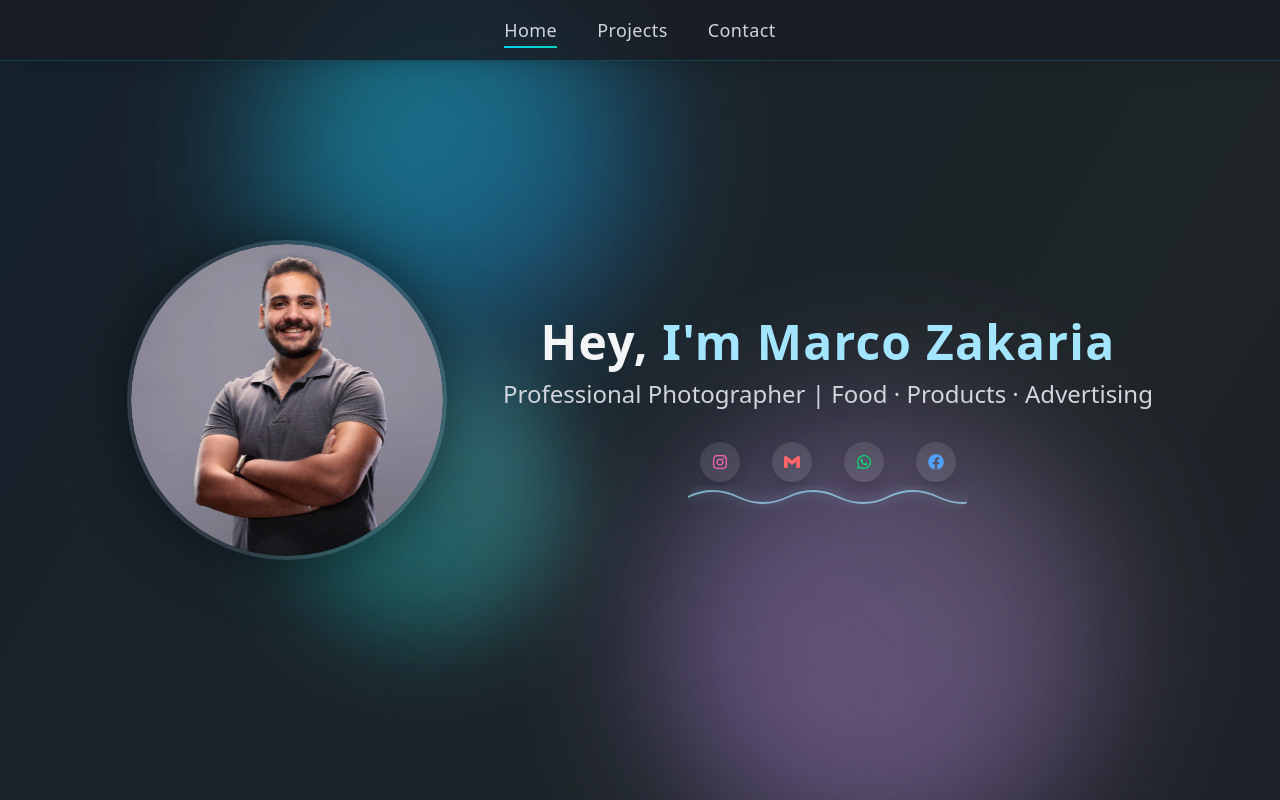
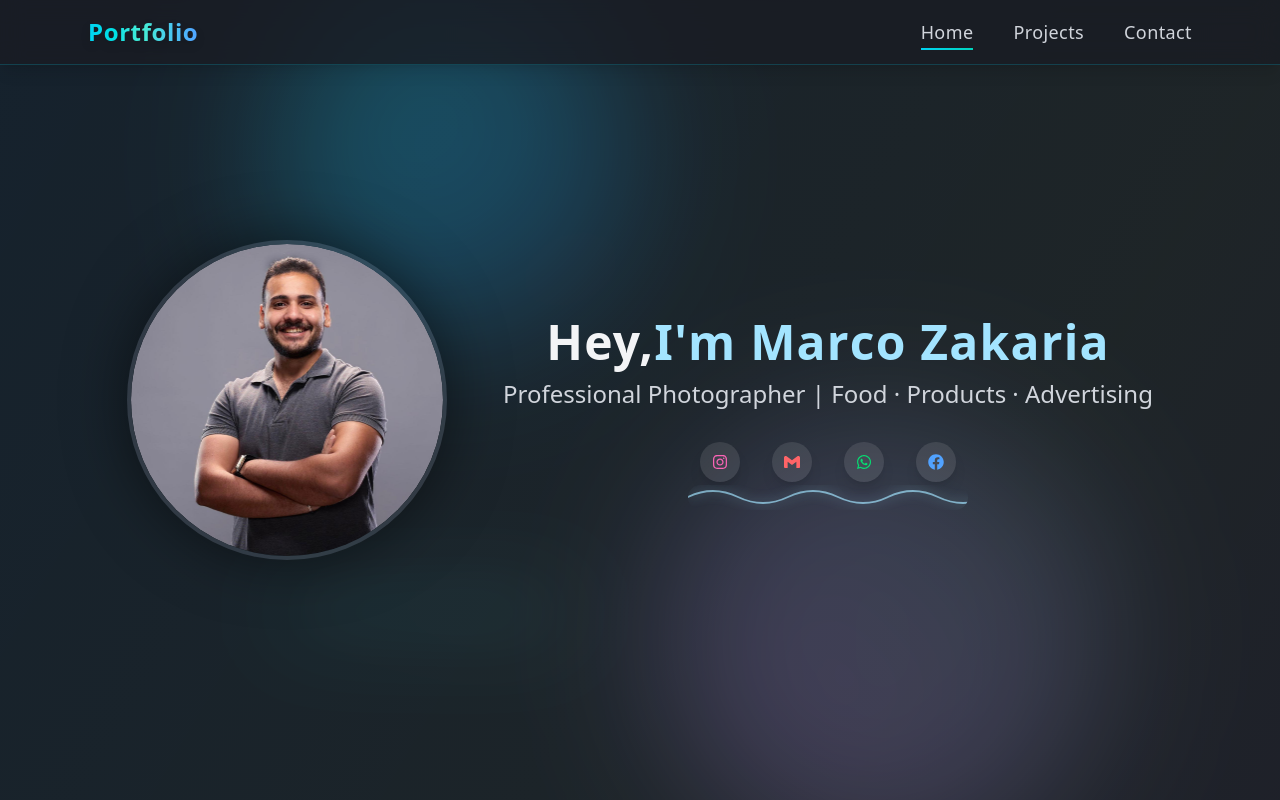
Before and after one commit to youssefshoukry1/Marco-portfolio, a Next.js app: page / in a window 1280 px wide. Shown: the top 800 px of the page. Built offline with nearby package versions, Linux system fonts and the light colour scheme.

Commit message:
update project

```diff
--- a/src/app/Navbar/Navbar.jsx
+++ b/src/app/Navbar/Navbar.jsx
@@ -28,16 +28,11 @@ export default function Navbar() {
     return () => window.removeEventListener("scroll", handleScroll);
   }, []);
 
-  // نفس تأثير الـHome
   const containerVariants = {
     hidden: { opacity: 0 },
     visible: {
       opacity: 1,
-      transition: {
-        staggerChildren: 0.15,
-        duration: 0.8,
-        ease: "easeOut"
-      }
+      transition: { staggerChildren: 0.15, duration: 0.8, ease: "easeOut" }
     },
   };
 
@@ -53,7 +48,21 @@ export default function Navbar() {
 
   return (
     <nav className="fixed top-0 left-0 w-full z-50 backdrop-blur-md bg-[#1a1c24]/80 shadow-lg border-b border-cyan-400/20">
-      <div className="max-w-6xl mx-auto px-6 py-4 flex justify-center items-center">
+      <div className="max-w-6xl mx-auto px-6 py-4 flex justify-between items-center">
+
+        {/* 🔹 اللوجو (Portfolio) */}
+        <Motion.h1
+          initial={{ opacity: 0, x: -20 }}
+          animate={{ opacity: 1, x: 0 }}
+          transition={{ duration: 0.8, ease: "easeOut" }}
+          className="text-xl sm:text-2xl font-extrabold tracking-wide
+          bg-gradient-to-r from-cyan-400 via-teal-300 to-blue-400
+          text-transparent bg-clip-text drop-shadow-lg cursor-pointer"
+        >
+          Portfolio
+        </Motion.h1>
+
+        {/* 🔹 اللينكات */}
         <Motion.ul
           className="flex gap-6 sm:gap-10 tracking-wide"
           variants={containerVariants}
--- a/src/app/page.tsx
+++ b/src/app/page.tsx
@@ -33,10 +33,10 @@ export default function Home() {
           }}
         />
 
-        {/* 🔹 فقاعات متحركة */}
+
         <div className="absolute inset-0 overflow-hidden">
           <motion.div
-            className="absolute w-80 h-80 rounded-full blur-3xl
+            className="absolute w-40 h-40 sm:w-56 sm:h-56 lg:w-80 lg:h-80 rounded-full blur-3xl
             bg-gradient-to-br from-cyan-400/30 to-blue-500/20 mix-blend-screen"
             animate={{
               x: [0, 120, -120, 0],
@@ -52,7 +52,7 @@ export default function Home() {
           />
 
           <motion.div
-            className="absolute w-96 h-96 rounded-full blur-3xl
+            className="absolute w-48 h-48 sm:w-64 sm:h-64 lg:w-96 lg:h-96 rounded-full blur-3xl
             bg-gradient-to-tr from-purple-400/25 to-blue-300/15 mix-blend-screen"
             animate={{
               x: [0, -140, 100, 0],
@@ -68,7 +68,7 @@ export default function Home() {
           />
 
           <motion.div
-            className="absolute w-64 h-64 rounded-full blur-2xl
+            className="absolute  w-48 h-48 sm:w-64 sm:h-64 lg:w-64 lg:h-6 rounded-full blur-2xl
             bg-gradient-to-bl from-cyan-300/20 to-teal-400/15 mix-blend-screen"
             animate={{
               x: [0, 70, -70, 0],
@@ -84,56 +84,6 @@ export default function Home() {
           />
         </div>
 
-        {/* 🔹 فقاعات متحركة */}
-        <div className="absolute inset-0 overflow-hidden">
-          <motion.div
-            className="absolute w-80 h-80 rounded-full blur-3xl
-            bg-gradient-to-br from-cyan-400/30 to-blue-500/20 mix-blend-screen"
-            animate={{
-              x: [0, 120, -120, 0],
-              y: [0, -100, 80, 0],
-              scale: [1, 1.15, 0.9, 1],
-            }}
-            transition={{
-              duration: 25,
-              repeat: Infinity,
-              ease: "easeInOut",
-            }}
-            style={{ top: "10%", left: "15%" }}
-          />
-
-          <motion.div
-            className="absolute w-96 h-96 rounded-full blur-3xl
-            bg-gradient-to-tr from-purple-400/25 to-pink-400/15 mix-blend-screen"
-            animate={{
-              x: [0, -140, 100, 0],
-              y: [0, 90, -100, 0],
-              scale: [1, 1.2, 0.85, 1],
-            }}
-            transition={{
-              duration: 28,
-              repeat: Infinity,
-              ease: "easeInOut",
-            }}
-            style={{ bottom: "5%", right: "8%" }}
-          />
-
-          <motion.div
-            className="absolute w-64 h-64 rounded-full blur-2xl
-            bg-gradient-to-bl from-cyan-300/20 to-teal-400/15 mix-blend-screen"
-            animate={{
-              x: [0, 70, -70, 0],
-              y: [0, -60, 60, 0],
-              scale: [1, 1.1, 0.9, 1],
-            }}
-            transition={{
-              duration: 22,
-              repeat: Infinity,
-              ease: "easeInOut",
-            }}
-            style={{ bottom: "15%", left: "18%" }}
-          />
-        </div>
 {/* صورة مع شادو محسّن */}
 <motion.div
   initial={{ opacity: 0, scale: 0.85 }}
@@ -161,20 +111,25 @@ export default function Home() {
           transition={{ duration: 1, delay: 0.5 }}
           className="relative flex justify-center items-center flex-col text-center z-10"
         >
-<h1 className="lg:text-5xl text-3xl text-gray-100 font-bold tracking-wide">
+<h1 className="lg:text-5xl text-3xl text-gray-100 font-bold tracking-wide flex flex-wrap justify-center">
   {"Hey, "} {/* ثابت */}
   {Array.from("I'm Marco Zakaria").map((char, index) => (
     <motion.span
       key={index}
-      initial={{ opacity: 0, y: 20 }}
-      animate={{ opacity: 1, y: 0 }}
-      transition={{ delay: index * 0.10, duration: 1.2 }}
-      className=" text-[#a3e4ff]"
+      initial={{ opacity: 0 }}
+      animate={{ opacity: 1 }}
+      transition={{
+        delay: index * 0.11, // سرعة الكتابة
+        duration: 0.6,
+      }}
+      className="text-[#a3e4ff] inline-block"
     >
-      {char}
+      {char === " " ? "\u00A0" : char} {/* عشان المسافات تبان */}
     </motion.span>
   ))}
+
 </h1>
+
           <motion.p
             initial={{ opacity: 0, y: 20 }}
             animate={{ opacity: 1, y: 0 }}
```
